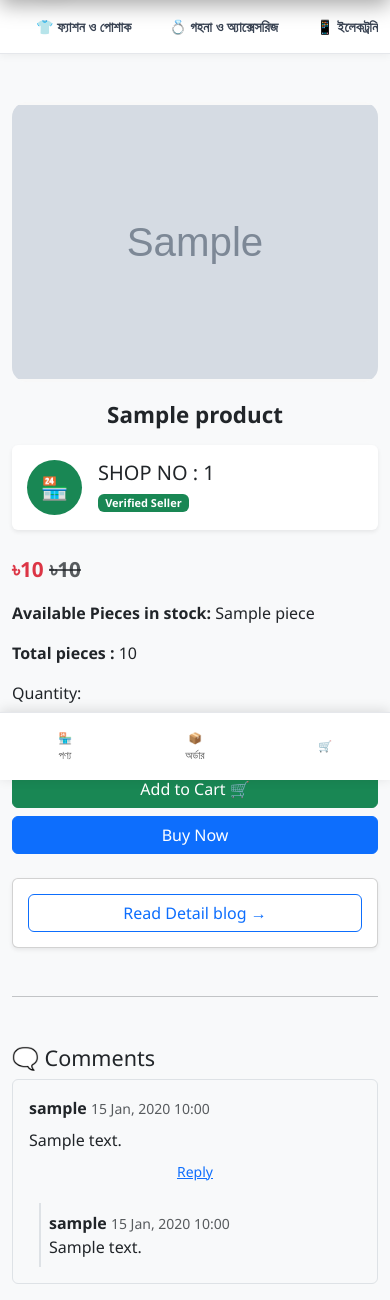
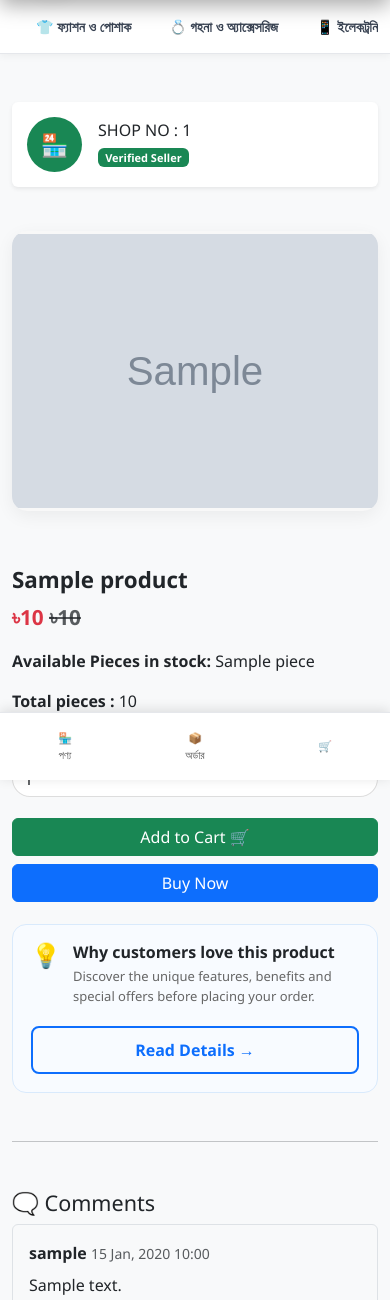
Before and after one commit to Rahul4h/HAT, a Django app: template templates/product_detail.html in a window 390 px wide. Shown: the part 64-1364 px from the top of the page. Run offline with Django 5.2, Linux system fonts and the light colour scheme; the template is opened without the code that fills it: most values are stand-ins (such as "Sample title", 1, 10 or a date in 2020); grey boxes marked "Sample" are stand-in pictures.

Commit message:
change product details

```diff
--- a/templates/product_detail.html
+++ b/templates/product_detail.html
@@ -3,6 +3,65 @@
 {% block body %}
 <div class="container py-5">
     <div class="row">
+        <!-- Mobile Shop Card -->
+<div class="d-block d-md-none mb-4">
+
+{% if product.uploaded_by %}
+
+<div class="card shadow-sm border-0">
+
+    <div class="card-body d-flex align-items-center">
+
+        <div class="me-3">
+
+            <div class="rounded-circle bg-success text-white d-flex align-items-center justify-content-center"
+                 style="width:55px;height:55px;font-size:22px;">
+
+                🏪
+
+            </div>
+
+        </div>
+
+        <div>
+
+            <h6 class="mb-1">
+                SHOP NO : {{ product.uploaded_by.id }}
+            </h6>
+
+            <span class="badge bg-success">
+
+                Verified Seller
+
+            </span>
+
+        </div>
+
+    </div>
+
+</div>
+
+{% else %}
+
+<div class="card shadow-sm border-0">
+
+    <div class="card-body">
+
+        <h6>🏪 HAT Official Store</h6>
+
+        <span class="badge bg-primary">
+
+            Official
+
+        </span>
+
+    </div>
+
+</div>
+
+{% endif %}
+
+</div>
         <div class="col-md-6">
             <div class="product-image-box">
           <img src="{{ product.image.url }}"
@@ -15,6 +74,7 @@
  <h2>{{ product.title }}</h2>
 
 <!-- Seller / Shop Card -->
+ <div class="d-none d-md-block">
 {% if product.uploaded_by %}
 <div class="card shadow-sm border-0 mt-3 mb-4">
     <div class="card-body d-flex align-items-center">
@@ -56,7 +116,7 @@
 
 {% endif %}
 
-
+         </div>
 
             <p class="text-danger">
                 ৳{{ product.sale_price }}
@@ -83,25 +143,34 @@
 
             {% if post %}
 
-              <div class="card mt-4 shadow-sm">
+<div class="marketing-banner">
 
+    <div class="marketing-text">
 
+        <span class="marketing-icon">💡</span>
 
+        <div>
 
-             <div class="card-body">
+            <h6>Why customers love this product</h6>
 
-           <a href="{% url 'blog_detail' post.id %}"
-           class="btn btn-outline-primary">
+            <p>
+                Discover the unique features, benefits and special offers before placing your order.
+            </p>
 
-           Read Detail blog →
+        </div>
 
-            </a>
+    </div>
 
-            </div>
+    <a href="{% url 'blog_detail' post.id %}"
+       class="marketing-btn">
 
-            </div>
+        Read Details →
 
-           {% endif %}
+    </a>
+
+</div>
+
+{% endif %}
 
 
         </div>
@@ -256,7 +325,104 @@ form button {
 }
 
 
+.marketing-banner{
 
+    margin-top:22px;
+
+    padding:18px 22px;
+
+    border-radius:14px;
+
+    background:#f8fbff;
+
+    border:1px solid #d9eafc;
+
+    display:flex;
+
+    justify-content:space-between;
+
+    align-items:center;
+
+    gap:20px;
+
+    transition:.25s;
+
+}
+
+.marketing-banner:hover{
+
+    background:#f3f9ff;
+
+    box-shadow:0 8px 18px rgba(0,0,0,.05);
+
+}
+
+.marketing-text{
+
+    display:flex;
+
+    align-items:flex-start;
+
+    gap:15px;
+
+}
+
+.marketing-icon{
+
+    font-size:28px;
+
+    line-height:1;
+
+}
+
+.marketing-text h6{
+
+    margin:0;
+
+    font-size:18px;
+
+    font-weight:700;
+
+}
+
+.marketing-text p{
+
+    margin-top:5px;
+
+    margin-bottom:0;
+
+    color:#666;
+
+    font-size:14px;
+
+}
+
+.marketing-btn{
+
+    white-space:nowrap;
+
+    text-decoration:none;
+
+    font-weight:600;
+
+    color:#0d6efd;
+
+    border:2px solid #0d6efd;
+
+    padding:10px 18px;
+
+    border-radius:8px;
+
+    transition:.25s;
+
+}
+.marketing-btn:hover{
+
+    background:#0d6efd;
+
+    color:white;
+
+}
 
 
 @media(max-width:768px){
@@ -282,17 +448,21 @@ form button {
     .product-image-box{
 
         height:350px;
+        box-shadow:0 5px 18px rgba(0,0,0,.06);
+        margin-bottom:18px;
 
     }
 
 
 
+
     h2{
 
-        text-align:center;
+text-align:left;
 
-    }
+margin-top:18px;
 
+}
 
 
     .card-body{
@@ -333,6 +503,32 @@ form button {
         margin-left:10px !important;
 
     }
+    .marketing-banner{
+
+    flex-direction:column;
+
+    align-items:flex-start;
+
+    padding:18px;
+
+}
+
+.marketing-text{
+
+    width:100%;
+
+}
+
+.marketing-btn{
+
+    width:100%;
+
+    text-align:center;
+
+}
+
+
+
 
 
 }
@@ -363,6 +559,29 @@ form button {
         font-size:11px;
 
     }
+    .marketing-text{
+
+    gap:12px;
+
+}
+
+.marketing-icon{
+
+    font-size:24px;
+
+}
+
+.marketing-text h6{
+
+    font-size:16px;
+
+}
+
+.marketing-text p{
+
+    font-size:13px;
+
+}
 
 
 }
```
